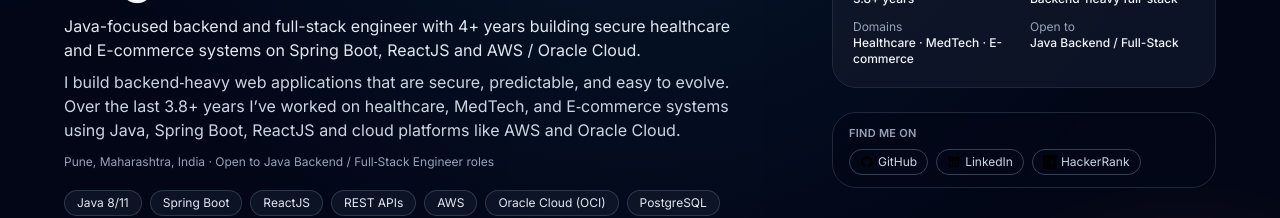
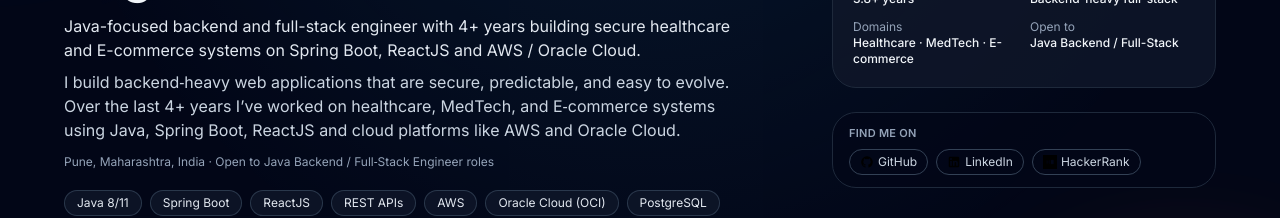
Before and after one commit to Sagarlahade-codebase/sagar-lahade-portfolio-3.o, a React (Vite) app: page / in a window 1280 px wide. Shown: the part 280-498 px from the top of the page. Built offline with nearby package versions, Linux system fonts and the light colour scheme.

Commit message:
Update experience duration in profile descriptionupdate years

```diff
--- a/src/data/profile.ts
+++ b/src/data/profile.ts
@@ -2,7 +2,7 @@ export const profile = {
   name: "Sagar Lahade",
   title: "Java Backend & Full‑Stack Engineer – Spring Boot · ReactJS · AWS & Oracle Cloud",
   heroSubtitle:
-    "I build backend‑heavy web applications that are secure, predictable, and easy to evolve. Over the last 3.8+ years I’ve worked on healthcare, MedTech, and E‑commerce systems using Java, Spring Boot, ReactJS and cloud platforms like AWS and Oracle Cloud.",
+    "I build backend‑heavy web applications that are secure, predictable, and easy to evolve. Over the last 4+ years I’ve worked on healthcare, MedTech, and E‑commerce systems using Java, Spring Boot, ReactJS and cloud platforms like AWS and Oracle Cloud.",
   location: "Pune, Maharashtra, India",
   openTo: "Java Backend / Full‑Stack Engineer roles",
   email: "lahade.sb@gmail.com",
```
